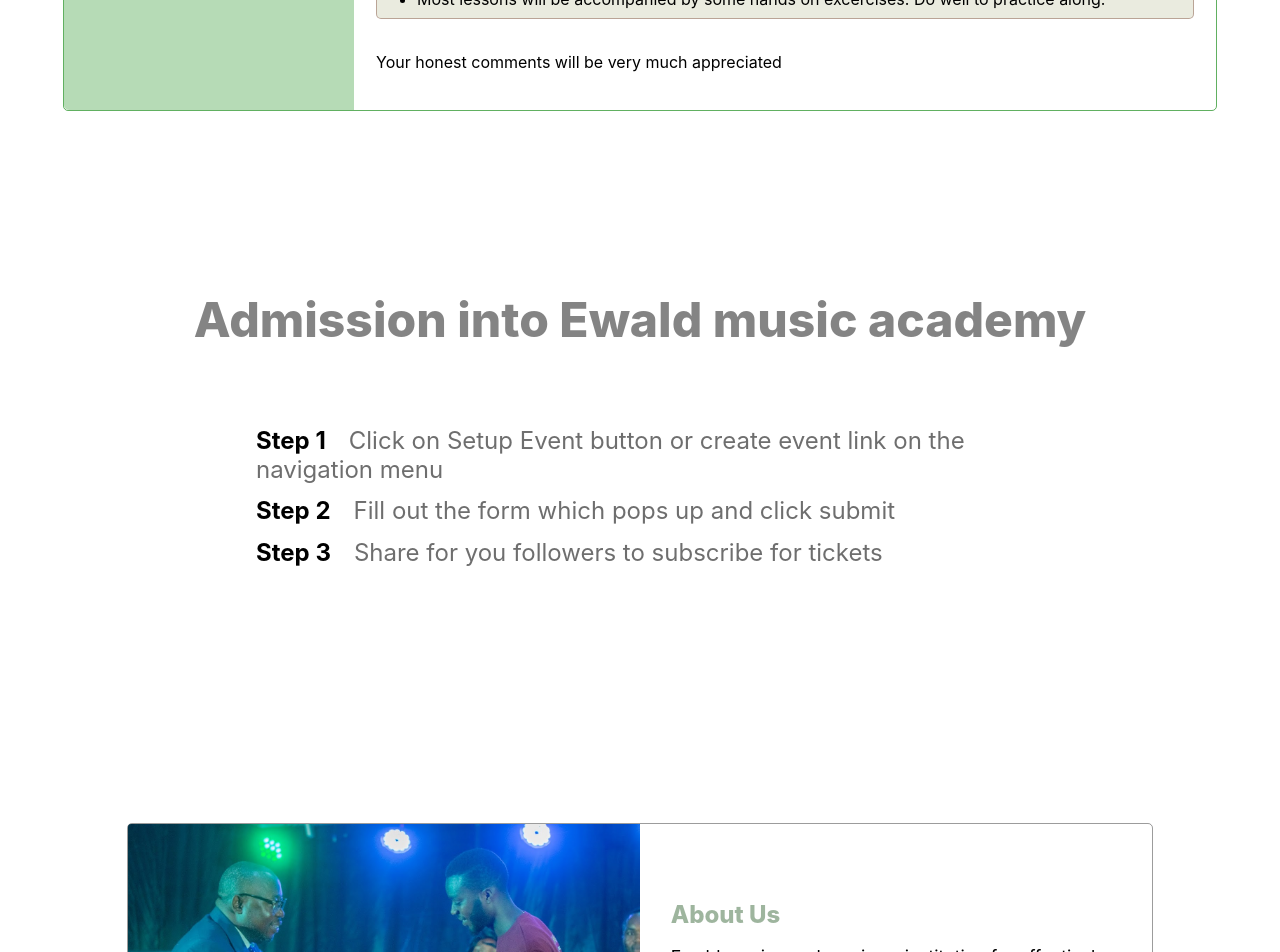
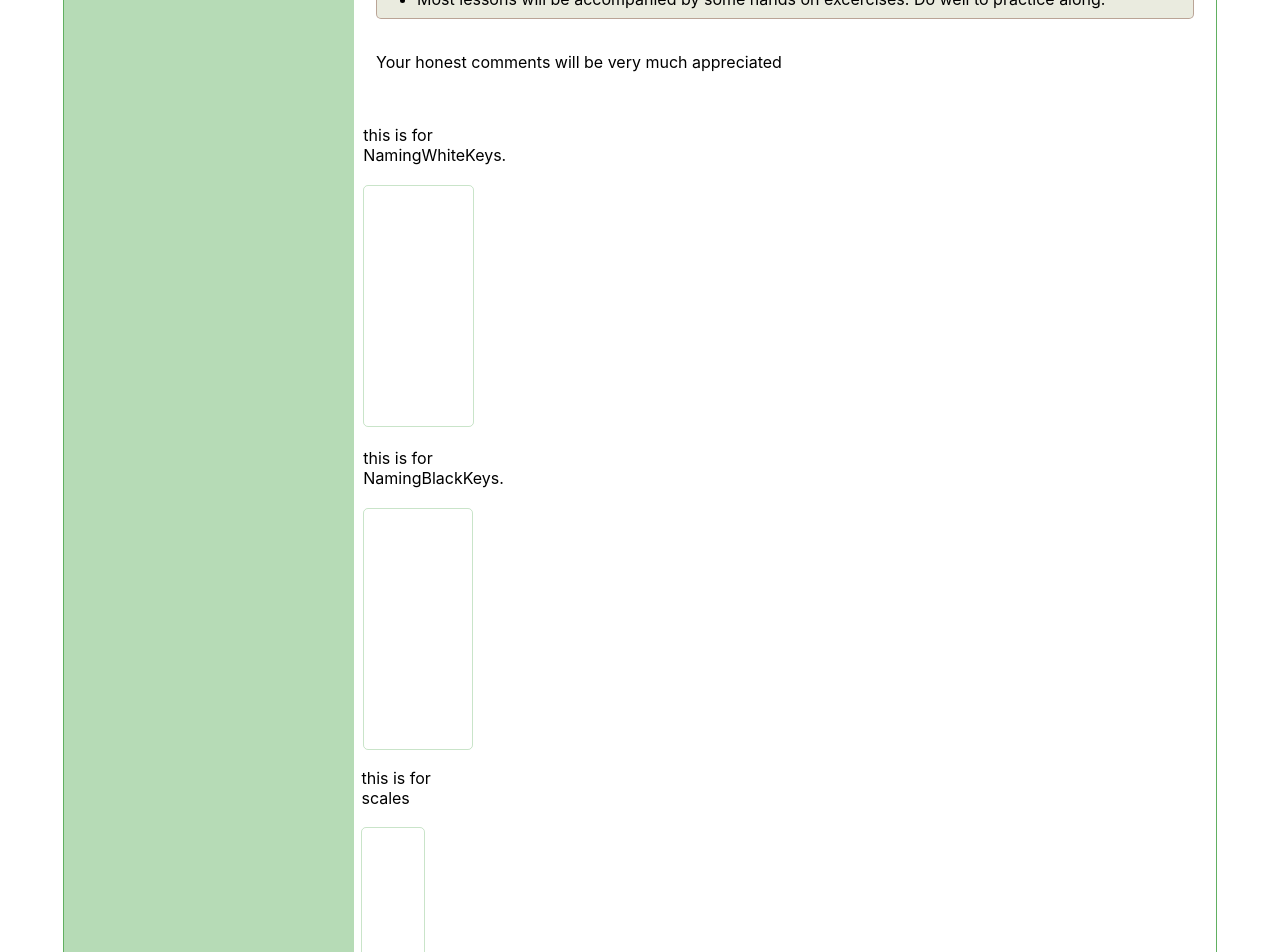
Before and after one commit to Casaemiro/music-course, a React (Create React App) app: page / in a window 1280 px wide. Shown: the part 1520-2472 px from the top of the page. Built offline with nearby package versions, Linux system fonts and the light colour scheme.

Commit message:
initialising pages

```diff
--- a/src/CourseMusic.js
+++ b/src/CourseMusic.js
@@ -6,6 +6,9 @@
 import ClassificationOfMusicalInstruments from './MusicCourseModules/category';
 import MusicalAphabet from './MusicCourseModules/MusicalAlphabet';
 import ThePiano from './MusicCourseModules/ThePiano';
+import NamingWhiteKeys from './MusicCourseModules/namingWhiteKeys';
+import NamingBlackKeys from './MusicCourseModules/namingBlackKeys';
+import Scales from './MusicCourseModules/scales';
 
 const Course = () => {
     const [topp,setTop] = useState("Getting Started")
@@ -33,9 +36,9 @@
                 <div className="course-module" onClick={()=>{setTop("Classification of musical instruments");displayModule(".category")}}>Classification of musical instruments</div>
                 <div className="course-module" onClick={()=>{setTop("The musical alphabet");displayModule('.musical-alphabet')}}>The musical alphabet</div>
                 <div className="course-module" onClick={()=>{setTop("The piano");displayModule('.the-piano')}}>The piano</div>
-                <div className="course-module" onClick={()=>{setTop("Naming of white keys")}}>Naming of white keys</div>
-                <div className="course-module" onClick={()=>{setTop("Naming of black keys")}}>Naming of black keys</div>
-                <div className="course-module" onClick={()=>{setTop("Scales")}}>Scales</div>
+                <div className="course-module" onClick={()=>{setTop("Naming of white keys");displayModule('.whiteKeys')}}>Naming of white keys</div>
+                <div className="course-module" onClick={()=>{setTop("Naming of black keys");displayModule(".blackKeys")}}>Naming of black keys</div>
+                <div className="course-module" onClick={()=>{setTop("Scales");displayModule(".scales")}}>Scales</div>
                 <div className="course-module" onClick={()=>{setTop("Fingering Charts")}}>Fingering Charts</div>
                 <div className="course-module" onClick={()=>{setTop("The major scale")}}>The major scale</div>
                 <div className="course-module" onClick={()=>{setTop("Chords")}}>Chords</div>
@@ -76,6 +79,9 @@
             <ClassificationOfMusicalInstruments />
             <MusicalAphabet />
             <ThePiano />
+            <NamingWhiteKeys />
+            <NamingBlackKeys />
+            <Scales />
             </div>
         </div>
     );
--- a/src/MusicCourseModules/namingBlackKeys.js
+++ b/src/MusicCourseModules/namingBlackKeys.js
@@ -1,6 +1,6 @@
 const NamingBlackKeys = () => {
     return (
-        <div className="the-piano">
+        <div className="blackKeys">
         <p className="intro-text">this is for NamingBlackKeys.</p>
         <div className='intro-img'>
             <img src='' alt=""/>
--- a/src/MusicCourseModules/namingWhiteKeys.js
+++ b/src/MusicCourseModules/namingWhiteKeys.js
@@ -1,6 +1,6 @@
 const NamingWhiteKeys = () => {
     return (
-        <div className="the-piano">
+        <div className="whiteKeys">
         <p className="intro-text">this is for NamingWhiteKeys.</p>
         <div className='intro-img'>
             <img src='' alt=""/>
--- a/src/MusicCourseModules/scales.js
+++ b/src/MusicCourseModules/scales.js
@@ -1,6 +1,6 @@
 const Scales = () => {
     return (
-        <div className="the-piano">
+        <div className="scales">
         <p className="intro-text">this is for scales</p>
         <div className='intro-img'>
             <img src='' alt=""/>
```
